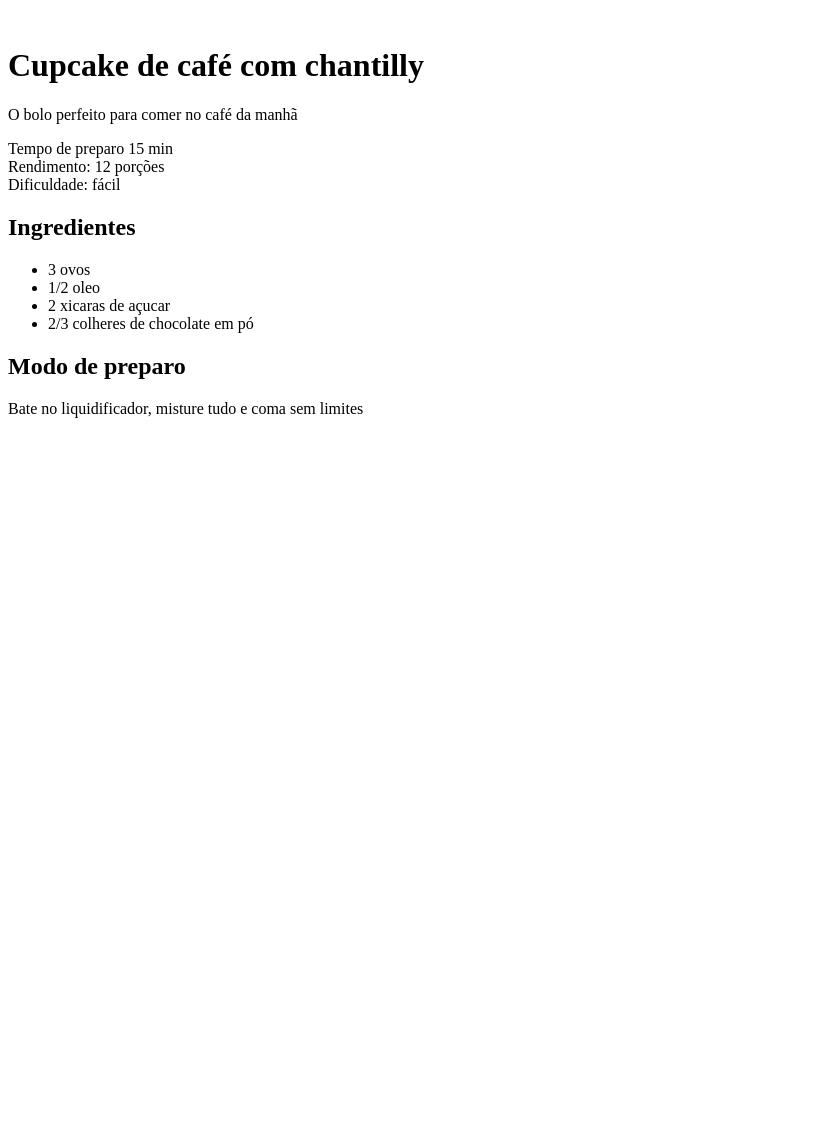
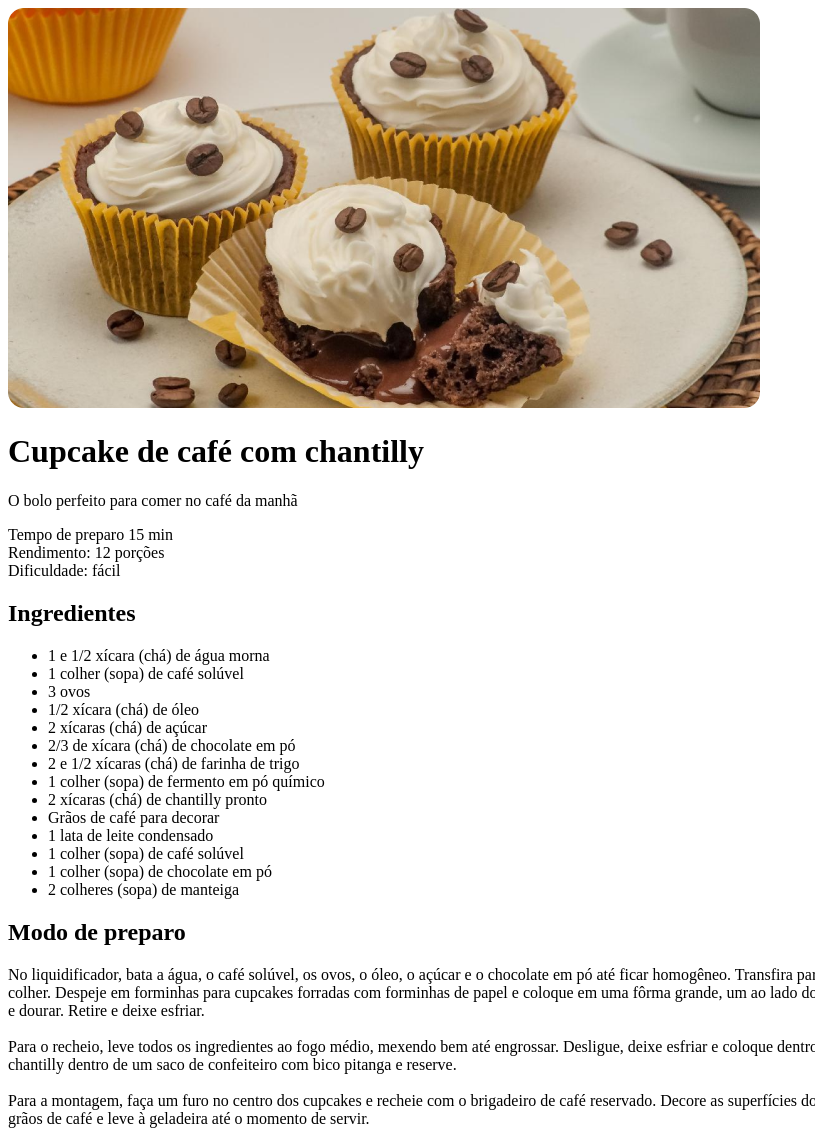
Before and after one commit to godguig0/fokus, a website: page desafios-diversos-master/RocketSeat/index.html in a window 1280 px wide. Shown: the whole page, without its empty margins (0-815 px from the left). Before the commit the page ends 800 px from the top, so only its background shows below. Drawn offline with Linux system fonts and the light colour scheme.

Commit message:
adicionando imagens e estilo

```diff
--- a/desafios-diversos-master/RocketSeat/index.html
+++ b/desafios-diversos-master/RocketSeat/index.html
@@ -4,10 +4,11 @@
     <meta charset="UTF-8">
     <meta name="viewport" content="width=device-width, initial-scale=1.0">
     <title>Página de receita</title>
+    <link rel="stylesheet" href="style.css">
 </head>
 <body>
     <div id="page">
-        <img src="" alt="">
+        <img src="assets/main-image.png" alt="Imagem de cupcake com grãos de café e chantilly">
         <main>
             <section id="about"></section>
             <h1>Cupcake de café com chantilly</h1>
@@ -23,14 +24,27 @@
             <section id="ingredients"></section>
             <h2>Ingredientes</h2>
             <ul>
-               <li>3 ovos </li>
-               <li>1/2 oleo</li>
-               <li>2 xicaras de açucar</li>
-               <li>2/3 colheres de chocolate em pó</li>
+               <li>1 e 1/2 xícara (chá) de água morna</li>
+               <li>1 colher (sopa) de café solúvel</li>
+               <li>3 ovos</li>
+               <li>1/2 xícara (chá) de óleo</li>
+               <li>2 xícaras (chá) de açúcar</li>
+               <li>2/3 de xícara (chá) de chocolate em pó</li>
+               <li>2 e 1/2 xícaras (chá) de farinha de trigo</li>
+               <li>1 colher (sopa) de fermento em pó químico</li>
+               <li>2 xícaras (chá) de chantilly pronto</li>
+               <li>Grãos de café para decorar</li>
+               <li>1 lata de leite condensado</li>
+               <li>1 colher (sopa) de café solúvel</li>
+               <li>1 colher (sopa) de chocolate em pó</li>
+               <li>2 colheres (sopa) de manteiga</li>
+
             </ul>
             <section id="preparation"></section>
             <h2>Modo de preparo</h2>
-            <p>Bate no liquidificador, misture tudo e coma sem limites</p>
+            <p>No liquidificador, bata a água, o café solúvel, os ovos, o óleo, o açúcar e o chocolate em pó até ficar homogêneo. Transfira para uma tigela, adicione a farinha e o fermento e misture com uma colher. Despeje em forminhas para cupcakes forradas com forminhas de papel e coloque em uma fôrma grande, um ao lado do outro. Leve ao forno médio, preaquecido, por 25 minutos ou até assar e dourar. Retire e deixe esfriar. <br><br>
+                Para o recheio, leve todos os ingredientes ao fogo médio, mexendo bem até engrossar. Desligue, deixe esfriar e coloque dentro de um saco de confeiteiro com bico perle. Reserve. Coloque o chantilly dentro de um saco de confeiteiro com bico pitanga e reserve. <br><br>
+                Para a montagem, faça um furo no centro dos cupcakes e recheie com o brigadeiro de café reservado. Decore as superfícies dos cupcakes com o chantilly reservado, fazendo círculos. Decore com grãos de café e leve à geladeira até o momento de servir.</p>
         </main>
 
     </div>
```
Also changed, not shown: desafios-diversos-master/RocketSeat/assets/Página de receita.jpg (added), desafios-diversos-master/RocketSeat/assets/main-image.png (added), desafios-diversos-master/RocketSeat/style.css (added), 1 other file.
